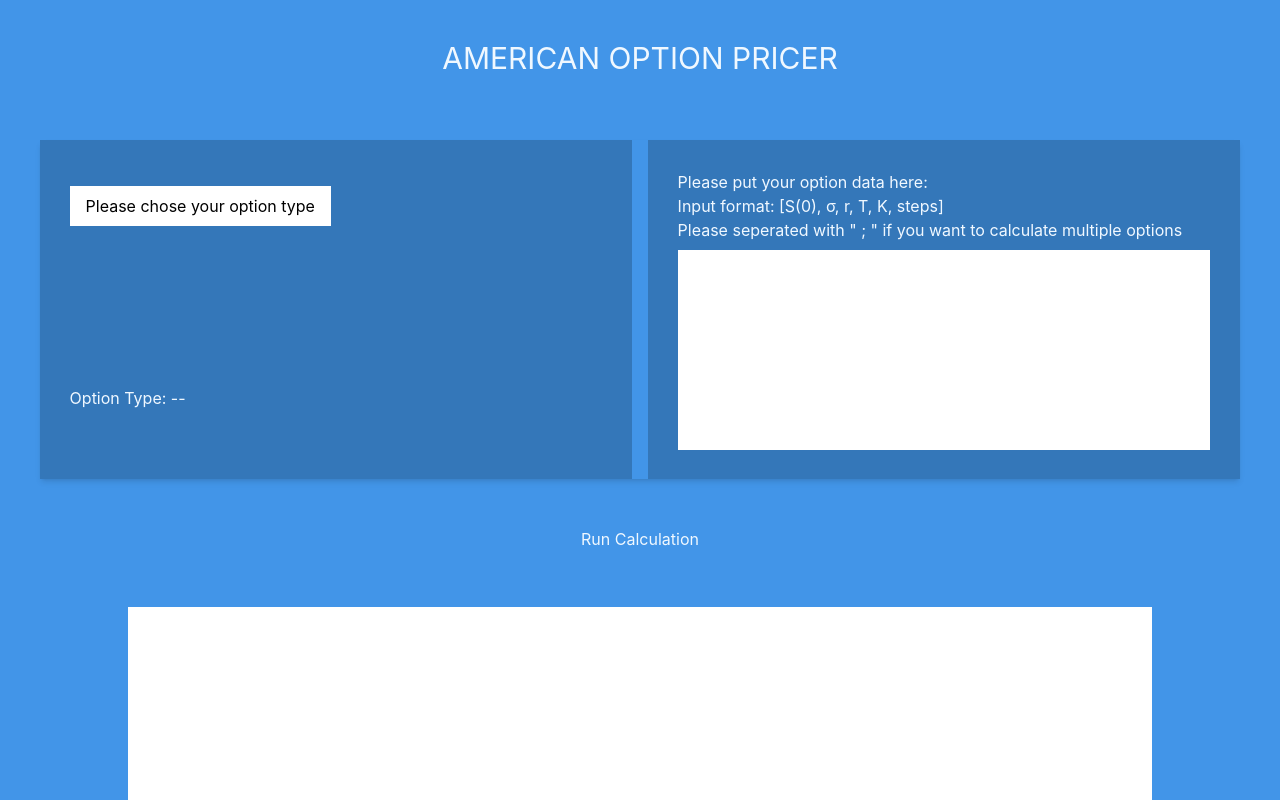
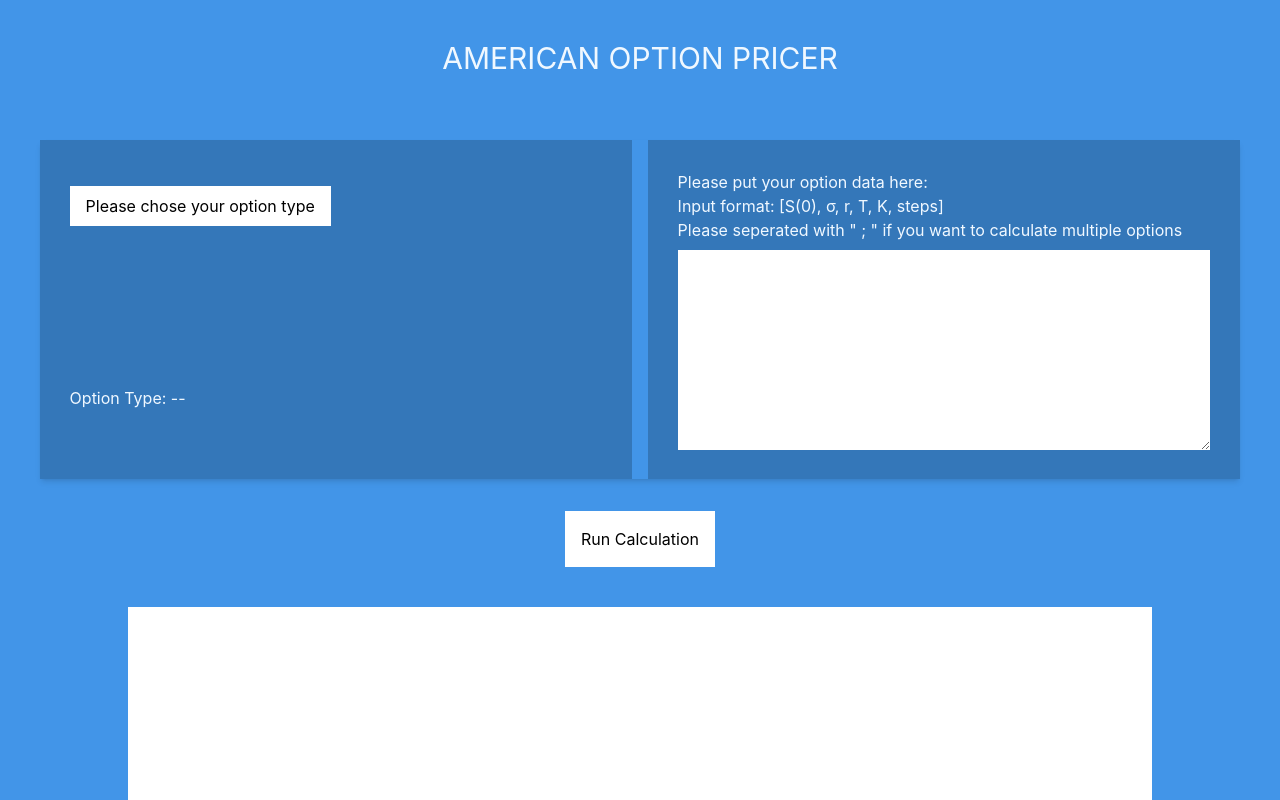
Before and after one commit to stacey3603/FITE7405_A3, a Next.js app: page /American_Option in a window 1280 px wide. Built offline with nearby package versions, Linux system fonts and the light colour scheme.

Commit message:
feat: update run calculation button style

```diff
--- a/components/inputBox.tsx
+++ b/components/inputBox.tsx
@@ -13,12 +13,11 @@ export default function InputBox(props: Iprops) {
         Please seperated with &quot; ; &quot; if you want to calculate multiple
         options
       </p>
-      <input
-        type="text"
+      <textarea
         className="w-full bg-white h-[200px] mt-2 text-black justify-start content-start text-start"
         value={props.inputValue}
         onChange={props.onInputChange}
-      ></input>
+      ></textarea>
     </div>
   );
 }
--- a/pages/American_Option.tsx
+++ b/pages/American_Option.tsx
@@ -56,9 +56,12 @@ const AmericanOption: NextPage = () => {
           />
         </div>
       </div>
-      <div className=" w-content mt-8 p-4" onClick={calOutput}>
-        Run Calculation
-      </div>
+      <button
+        className="w-content mt-8 p-4 flex justify-center items-center bg-white text-black"
+        onClick={calOutput}
+      >
+        <p className="w-full">Run Calculation</p>
+      </button>
       <OutputBox output={output} />
     </div>
   );
--- a/pages/Arithmetic_Asian.tsx
+++ b/pages/Arithmetic_Asian.tsx
@@ -84,9 +84,12 @@ const ArithAsian: NextPage = () => {
           />
         </div>
       </div>
-      <div className=" w-content mt-8 p-4" onClick={calOutput}>
-        Run Calculation
-      </div>
+      <button
+        className="w-content mt-8 p-4 flex justify-center items-center bg-white text-black"
+        onClick={calOutput}
+      >
+        <p className="w-full"> Run Calculation</p>
+      </button>
       <div className="w-full h-[400px] flex justfy-center">
         <OutputBox output={output} />
       </div>
--- a/pages/Arithmetic_Basket.tsx
+++ b/pages/Arithmetic_Basket.tsx
@@ -88,9 +88,12 @@ const ArithBasket: NextPage = () => {
           />
         </div>
       </div>
-      <div className=" w-content mt-8 p-4" onClick={calOutput}>
-        Run Calculation
-      </div>
+      <button
+        className="w-content mt-8 p-4 flex justify-center items-center bg-white text-black"
+        onClick={calOutput}
+      >
+        <p className="w-full"> Run Calculation</p>
+      </button>
       <div className="w-full h-[400px] flex justfy-center">
         <OutputBox output={output} />
       </div>
--- a/pages/European_Option.tsx
+++ b/pages/European_Option.tsx
@@ -56,9 +56,12 @@ const EuropeanOption: NextPage = () => {
           />
         </div>
       </div>
-      <div className=" w-content mt-8 p-4" onClick={calOutput}>
-        Run Calculation
-      </div>
+      <button
+        className="w-content mt-8 p-4 flex justify-center items-center bg-white text-black"
+        onClick={calOutput}
+      >
+        <p className="w-full"> Run Calculation</p>
+      </button>
       <OutputBox output={output} />
     </div>
   );
--- a/pages/Geometric_Asian.tsx
+++ b/pages/Geometric_Asian.tsx
@@ -64,9 +64,12 @@ const GeoAsian: NextPage = () => {
           />
         </div>
       </div>
-      <div className=" w-content mt-8 p-4" onClick={calOutput}>
-        Run Calculation
-      </div>
+      <button
+        className="w-content mt-8 p-4 flex justify-center items-center bg-white text-black"
+        onClick={calOutput}
+      >
+        <p className="w-full"> Run Calculation</p>
+      </button>
       <OutputBox output={output} />
     </div>
   );
--- a/pages/Geometric_Basket.tsx
+++ b/pages/Geometric_Basket.tsx
@@ -69,9 +69,12 @@ const GeoBasket: NextPage = () => {
           />
         </div>
       </div>
-      <div className=" w-content mt-8 p-4" onClick={calOutput}>
-        Run Calculation
-      </div>
+      <button
+        className="w-content mt-8 p-4 flex justify-center items-center bg-white text-black"
+        onClick={calOutput}
+      >
+        <p className="w-full"> Run Calculation</p>
+      </button>
       <OutputBox output={output} />
     </div>
   );
--- a/pages/Implied_Volatility.tsx
+++ b/pages/Implied_Volatility.tsx
@@ -59,9 +59,12 @@ const ImpliedVolatility: NextPage = () => {
           />
         </div>
       </div>
-      <div className=" w-content mt-8 p-4" onClick={calOutput}>
-        Run Calculation
-      </div>
+      <button
+        className="w-content mt-8 p-4 flex justify-center items-center bg-white text-black"
+        onClick={calOutput}
+      >
+        <p className="w-full"> Run Calculation</p>
+      </button>
       <OutputBox output={output} />
     </div>
   );
--- a/pages/Kiko_Put.tsx
+++ b/pages/Kiko_Put.tsx
@@ -52,9 +52,12 @@ const KikoQmc: NextPage = () => {
           />
         </div>
       </div>
-      <div className=" w-content mt-8 p-4" onClick={calOutput}>
-        Run Calculation
-      </div>
+      <button
+        className="w-content mt-8 p-4 flex justify-center items-center bg-white text-black"
+        onClick={calOutput}
+      >
+        <p className="w-full"> Run Calculation</p>
+      </button>
       <div className="w-full h-[400px] flex justfy-center">
         <OutputBox output={output} />
       </div>
```
